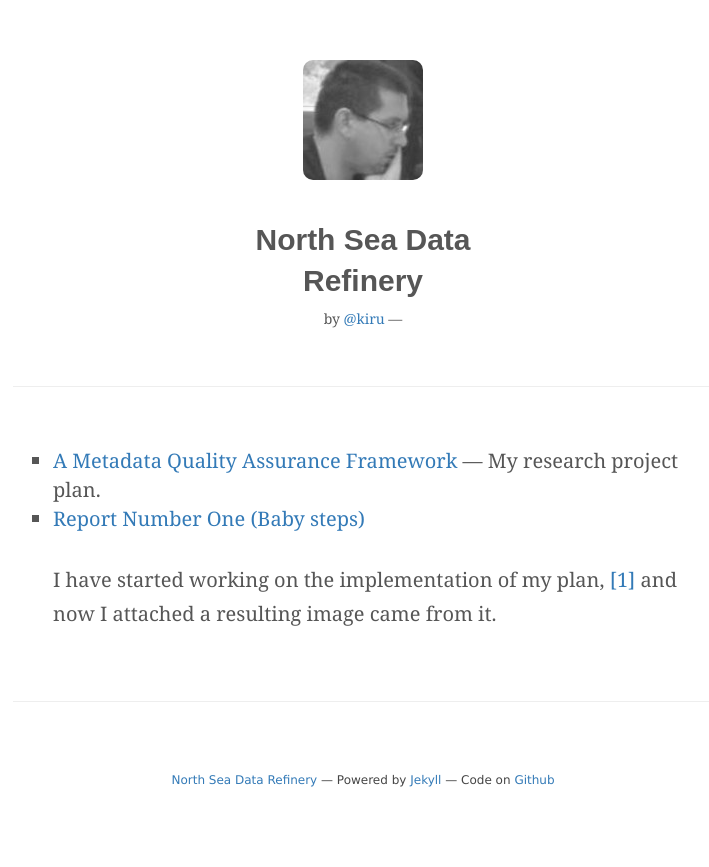
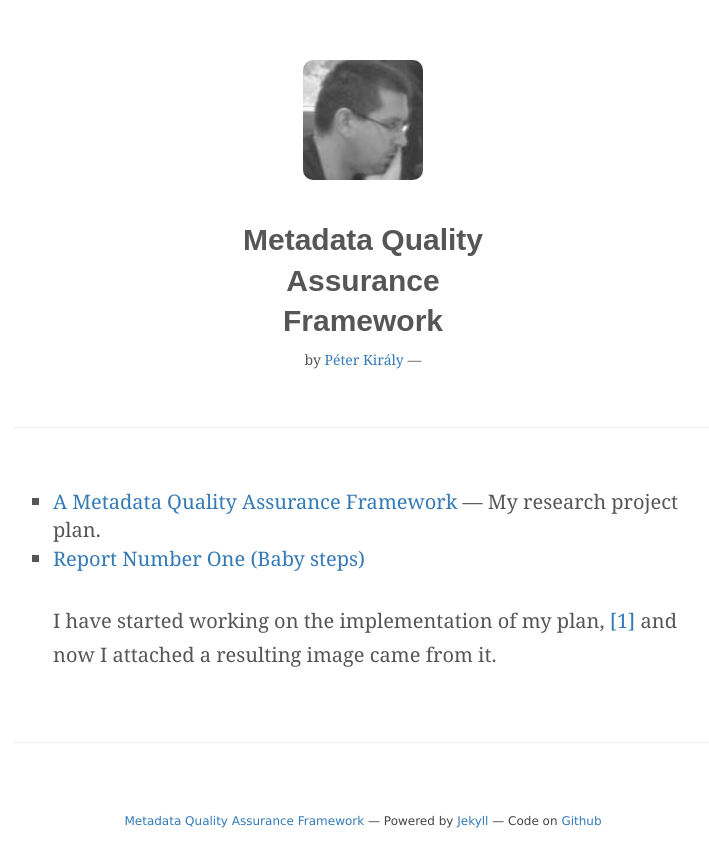
Before and after one commit to pkiraly/pkiraly.github.io, a Jekyll site: the page built from index.html, in a window 1280 px wide. Shown: the top 867 px of the page, without its empty margins (277-986 px from the left). Built offline with Jekyll 4.4.1, drawn with Linux system fonts in a browser that asks for light colours; nearby versions of some CDN libraries; some web fonts are replaced; the list of posts is cut into pages by our own code.

Commit message:
Change title.

```diff
--- a/_config.yml
+++ b/_config.yml
@@ -1,5 +1,5 @@
 # Site settings
-title: North Sea Data Refinery
+title: Metadata Quality Assurance Framework
 email: pkiraly@gmail.com
 description: ""
 baseurl: ""
--- a/_layouts/post.html
+++ b/_layouts/post.html
@@ -7,7 +7,7 @@ layout: default
             <header class='blog-header' role='banner'>
                 <a class="logo" href="{{ site.baseurl }}/"></a>
                 <h1 class='blog-title'>{{ page.title }}</h1>
-                <h5 class='author'>by <a href="https://twitter.com/{{ site.twitter_username }}">@kiru</a> &mdash; {{ page.date | date: "%Y-%m-%d." }}</h2>
+                <h5 class='author'>by <a href="https://twitter.com/{{ site.twitter_username }}">Péter Király</a> &mdash; {{ page.date | date: "%Y-%m-%d." }}</h2>
                 <hr />
             </header>
 
--- a/index.html
+++ b/index.html
@@ -1,5 +1,5 @@
 ---
-title: North Sea Data Refinery
+title: Metadata Quality Assurance Framework
 layout: post
 ---
 
```
